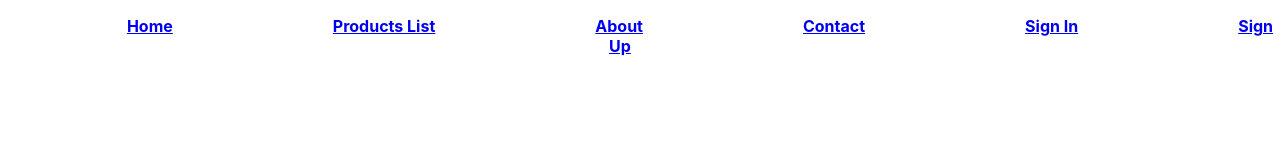
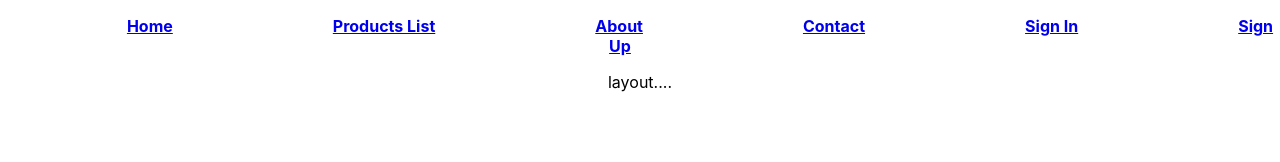
Before and after one commit to kianooshmada/myapp2, a React (Create React App) app: page / in a window 1280 px wide. Shown: the top 162 px of the page. Built offline with nearby package versions, Linux system fonts and the light colour scheme.

Commit message:
update17

```diff
--- a/src/App.js
+++ b/src/App.js
@@ -7,6 +7,7 @@ export class App extends Component {
     return (
       <div className="App">
         <Selector />
+        <div>layout....</div>
       </div>
     );
   }
```
Also changed, not shown: src/components/Selector.js (+21 -5 lines), src/utilities/Routes.js (added, +14 -0 lines), src/pages/About/About.js (renamed from src/containers/About/About.js), src/pages/Contact/Contact.js (renamed from src/containers/Contact/Contact.js), src/pages/Products/Details.js (renamed from src/containers/Products/Details.js), src/pages/Products/List.js (renamed from src/containers/Products/List.js), src/pages/SignIn/SignIn.js (renamed from src/containers/SignIn/SignIn.js), src/pages/SignUp/SignUp.js (renamed from src/containers/SignUp/SignUp.js).
